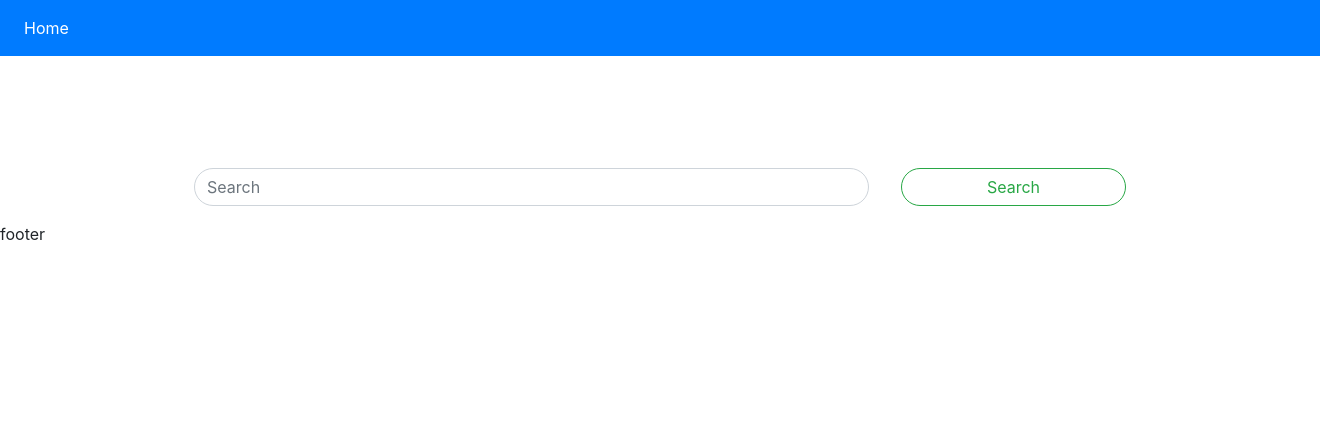
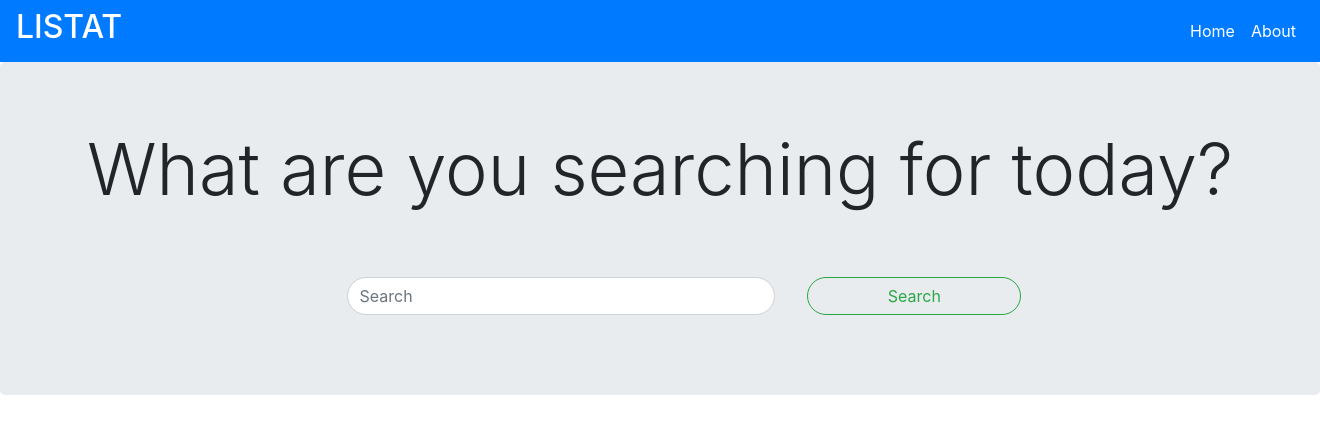
Before and after one commit to omarbassam88/craigslist_clone, a Django app: template templates/layout.html in a window 1320 px wide; the page is wider, and only the part inside the window is pictured. Shown: the top 434 px of that part. Run offline with Django 3.2, Linux system fonts and the light colour scheme; the template is opened without the code that fills it, so the values that code supplies are empty; some libraries are stand-ins or nearby versions.

Commit message:
Changing Layout before Deploying

```diff
--- a/templates/layout.html
+++ b/templates/layout.html
@@ -20,6 +20,7 @@
   </head>
   <body>
     <nav class="navbar navbar-expand-sm navbar-dark bg-primary">
+      <H2 class="text-white">LISTAT</H2>
       <button
         class="navbar-toggler d-lg-none"
         type="button"
@@ -30,15 +31,24 @@
         aria-label="Toggle navigation"
       ></button>
       <div class="collapse navbar-collapse" id="collapsibleNavId">
-        <ul class="navbar-nav mr-auto mt-2 mt-lg-0">
+        <ul class="navbar-nav ml-auto mt-2 mt-lg-0">
           <li class="nav-item active">
             <a class="nav-link" href="/"
               >Home <span class="sr-only">(current)</span></a
             >
           </li>
+          <li class="nav-item active">
+            <a class="nav-link" href="/"
+              >About <span class="sr-only">(current)</span></a
+            >
+          </li>
         </ul>
       </div>
     </nav>
+
+    <div class="jumbotron">
+      <h1 class="display-3 text-center">What are you searching for today?</h1>
+
       <!-- Search Bar -->
 
       <div class="mt-5">
@@ -48,9 +58,9 @@
         method="post"
         >
         {% csrf_token %}
-      <div class="col-12 m-4"></div>
+        <div class="row m-4"></div>
         <input
-      class="form-control col-6 rounded-pill m-3"
+        class="form-control col-4 col-m-12 rounded-pill m-3"
         type="text"
         name="search"
         placeholder="Search"
@@ -65,12 +75,11 @@
     </form>
   </div>
 
+</div>
 {% block content %}
 {% endblock content %}
 
-<footer>
-  footer
-</footer>
+
 <!-- Optional JavaScript -->
 <!-- jQuery first, then Popper.js, then Bootstrap JS -->
 <script
--- a/templates/my_app/new_search.html
+++ b/templates/my_app/new_search.html
@@ -15,7 +15,7 @@
       <div class="card-body" style="height: auto;">
         <h5 class="card-title">{{ post.post_title }}</h5>
         <p class="card-text"></p>
-        <a href="{{post.post_url}}" class="btn btn-primary">Learn More</a>
+        <a href="{{post.post_url}}" class="btn btn-primary rounded-pill">Learn More</a>
       </div>
     </div>
     {% endfor %}
```
Lines whose indentation alone changed are shown as unchanged.
